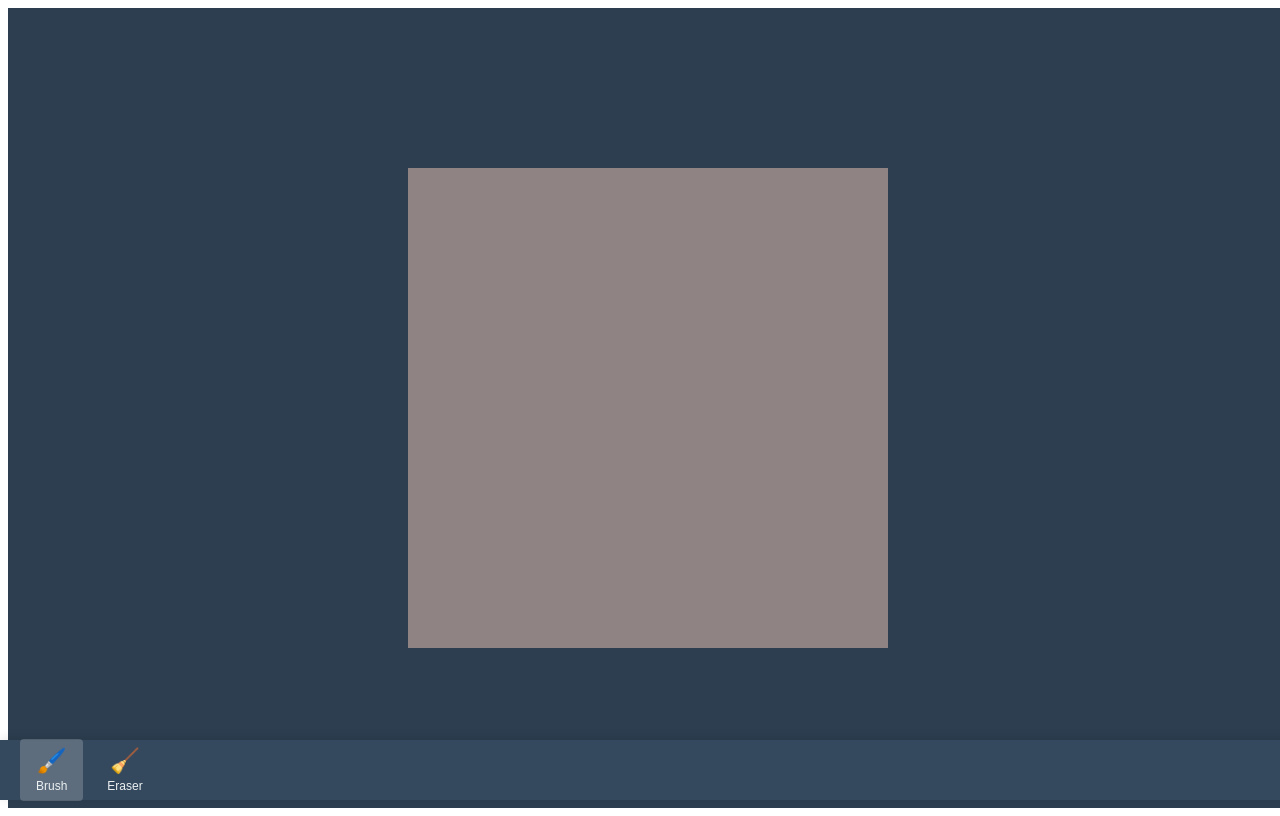
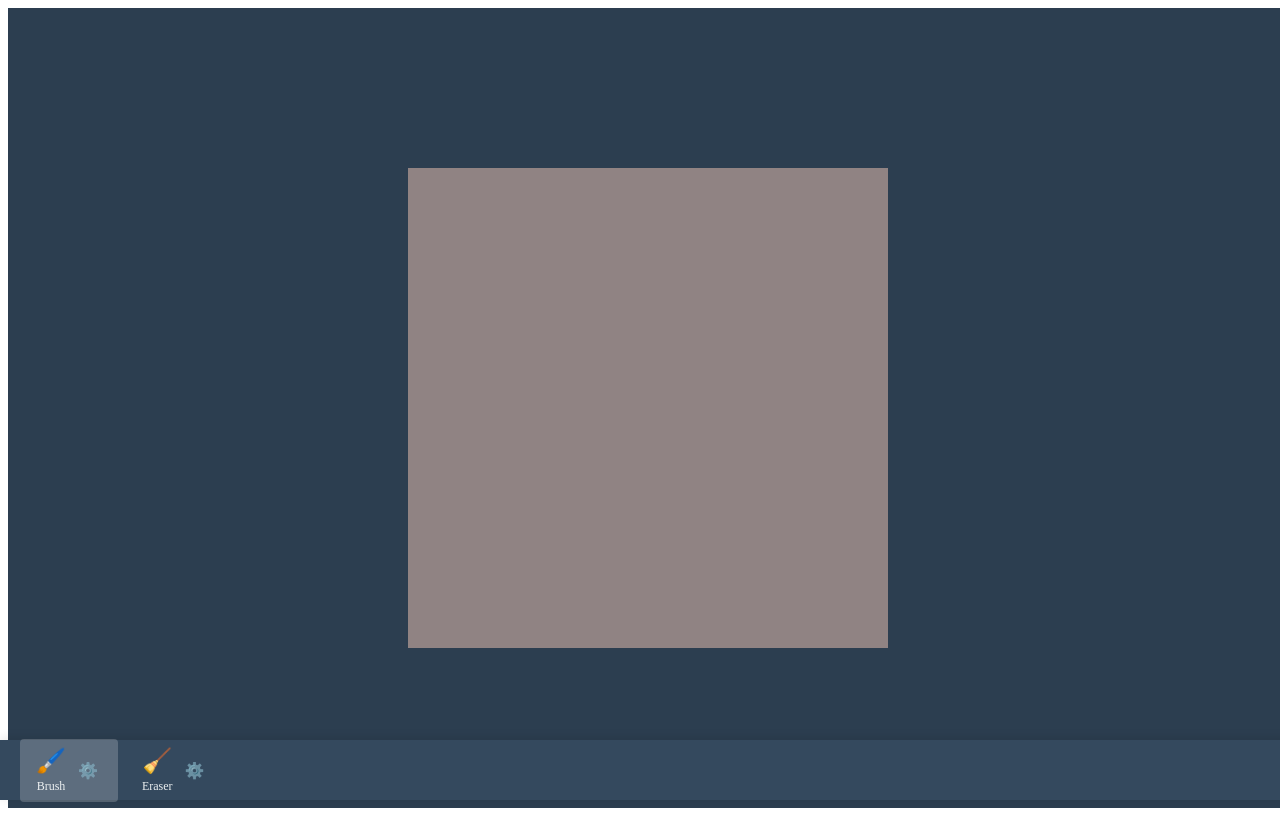
Before and after one commit to fickludd/bookish-octo-pancake, a SvelteKit app: page / in a window 1280 px wide. Built offline with nearby package versions, Linux system fonts and the light colour scheme.

Commit message:
tools with sizes

```diff
--- a/src/components/Canvas.svelte
+++ b/src/components/Canvas.svelte
@@ -1,7 +1,6 @@
 <script>
-  import { tools } from '$lib/tools';
 
-  let { activeTool, width, height } = $props();
+  let { activeTool, tools, width, height } = $props();
 
   let canvas = $state();
   let context = $state();
@@ -28,7 +27,7 @@
     bind:this={canvas}
     onpointerdown={(e) => {
       coords = { x: e.offsetX, y: e.offsetY };
-      const tool = tools[activeTool];
+      const tool = activeTool;
       console.log('Canvas - Using tool:', tool);
       // Draw initial point
       context.fillStyle = tool.color;
@@ -45,8 +44,8 @@
 
       if (e.buttons === 1) {
         e.preventDefault();
-        const tool = tools[activeTool];
-        tool.draw(context, previous, coords);
+        const tool = activeTool;
+        tool.draw(tool,context, previous, coords);
       }
     }}
   ></canvas>
--- /dev/null
+++ b/src/components/SettingsModal.svelte
@@ -0,0 +1,113 @@
+<script>
+  let { tool, updateTool, onClose } = $props();
+
+  function handleClickOutside(e) {
+    if (e.target === e.currentTarget) {
+      onClose();
+    }
+  }
+
+  function handleSizeChange(e) {
+    const newSize = parseInt(e.target.value);
+    updateTool(tool.name, { size: newSize });
+  }
+</script>
+
+<div class="modal-backdrop" on:click={handleClickOutside}>
+  <div class="modal">
+    <div class="modal-header">
+      <h3>{tool.name} Settings</h3>
+      <button class="close-button" on:click={onClose}>×</button>
+    </div>
+    <div class="modal-content">
+      <div class="setting">
+        <label for="size">Size</label>
+        <input
+          type="range"
+          id="size"
+          min="1"
+          max="50"
+          value={tool.size}
+          on:input={handleSizeChange}
+        />
+        <span class="size-value">{tool.size}px</span>
+      </div>
+    </div>
+  </div>
+</div>
+
+<style>
+  .modal-backdrop {
+    position: fixed;
+    top: 0;
+    left: 0;
+    width: 100%;
+    height: 100%;
+    background-color: rgba(0, 0, 0, 0.5);
+    display: flex;
+    justify-content: center;
+    align-items: center;
+    z-index: 1000;
+  }
+
+  .modal {
+    background-color: #2c3e50;
+    border-radius: 8px;
+    padding: 20px;
+    min-width: 300px;
+    box-shadow: 0 4px 6px rgba(0, 0, 0, 0.1);
+  }
+
+  .modal-header {
+    display: flex;
+    justify-content: space-between;
+    align-items: center;
+    margin-bottom: 20px;
+  }
+
+  .modal-header h3 {
+    margin: 0;
+    color: #ecf0f1;
+    text-transform: capitalize;
+  }
+
+  .close-button {
+    background: none;
+    border: none;
+    color: #ecf0f1;
+    font-size: 24px;
+    cursor: pointer;
+    padding: 0;
+    line-height: 1;
+  }
+
+  .setting {
+    display: flex;
+    align-items: center;
+    gap: 10px;
+    color: #ecf0f1;
+  }
+
+  input[type="range"] {
+    flex: 1;
+    height: 4px;
+    -webkit-appearance: none;
+    background: #34495e;
+    border-radius: 2px;
+    outline: none;
+  }
+
+  input[type="range"]::-webkit-slider-thumb {
+    -webkit-appearance: none;
+    width: 16px;
+    height: 16px;
+    background: #3498db;
+    border-radius: 50%;
+    cursor: pointer;
+  }
+
+  .size-value {
+    min-width: 50px;
+    text-align: right;
+  }
+</style>
--- a/src/components/Tool.svelte
+++ b/src/components/Tool.svelte
@@ -1,9 +1,9 @@
 <script>
   import { createEventDispatcher } from 'svelte';
+  import SettingsModal from './SettingsModal.svelte';
 
-  export let name = '';
-  export let icon = '';
-  export let active = false;
+  let { name = '', icon = '', active = false, tool, updateTool } = $props();
+  let showSettings = $state(false);
 
   const dispatch = createEventDispatcher();
 
@@ -12,10 +12,23 @@
   }
 </script>
 
-<button class="tool" class:active on:click={handleClick}>
-  <span class="icon">{icon}</span>
-  <span class="name">{name}</span>
-</button>
+<div class="tool" class:active>
+  <div class="tool-content" on:click>
+    <span class="icon">{icon}</span>
+    <span class="name">{name}</span>
+  </div>
+  <button class="settings-button" on:click|stopPropagation={() => showSettings = true}>
+    ⚙️
+  </button>
+</div>
+
+{#if showSettings}
+  <SettingsModal
+    {tool}
+    {updateTool}
+    onClose={() => showSettings = false}
+  />
+{/if}
 
 <style>
   .tool {
@@ -26,9 +39,8 @@
     border-radius: 4px;
     cursor: pointer;
     display: flex;
-    flex-direction: column;
     align-items: center;
-    gap: 4px;
+    gap: 8px;
     transition: background-color 0.2s;
   }
 
@@ -40,6 +52,13 @@
     background-color: rgba(255, 255, 255, 0.2);
   }
 
+  .tool-content {
+    display: flex;
+    flex-direction: column;
+    align-items: center;
+    gap: 4px;
+  }
+
   .icon {
     font-size: 24px;
   }
@@ -48,4 +67,19 @@
     font-size: 12px;
     text-transform: capitalize;
   }
+
+  .settings-button {
+    background: none;
+    border: none;
+    color: #ecf0f1;
+    font-size: 16px;
+    padding: 4px;
+    cursor: pointer;
+    opacity: 0.7;
+    transition: opacity 0.2s;
+  }
+
+  .settings-button:hover {
+    opacity: 1;
+  }
 </style>
--- a/src/components/Toolbar.svelte
+++ b/src/components/Toolbar.svelte
@@ -1,11 +1,10 @@
 <script>
   import Tool from './Tool.svelte';
-  import { tools } from '$lib/tools';
 
-  let { activeTool, setActiveTool } = $props();
+  let { activeToolName, setActiveTool, tools, updateTool } = $props();
 
   $effect(() => {
-    console.log('Toolbar - Active tool changed:', activeTool);
+    console.log('Toolbar - Active tool changed:', activeToolName);
   });
 </script>
 
@@ -15,8 +14,10 @@
       <Tool
         name={tool.name}
         icon={tool.icon}
-        active={activeTool === tool.name}
-        on:click={() => {setActiveTool(tool.name);}}
+        active={activeToolName === tool.name}
+        {tool}
+        on:click={() => setActiveTool(tool.name)}
+        {updateTool}
       />
     {/each}
   </div>
--- a/src/lib/tools.js
+++ b/src/lib/tools.js
@@ -4,9 +4,9 @@ export const tools = {
     icon: '🖌️',
     color: 'black',
     size: 10,
-    draw: (context, from, to) => {
-      context.strokeStyle = 'black';
-      context.lineWidth = 10;
+    draw: (self, context, from, to) => {
+      context.strokeStyle = self.color;
+      context.lineWidth = self.size;
       context.lineCap = 'round';
       context.beginPath();
       context.moveTo(from.x, from.y);
@@ -19,9 +19,9 @@ export const tools = {
     icon: '🧹',
     color: '#908383', // Same as canvas background
     size: 20,
-    draw: (context, from, to) => {
-      context.strokeStyle = '#908383';
-      context.lineWidth = 20;
+    draw: (self, context, from, to) => {
+      context.strokeStyle = self.color; //'#908383';
+      context.lineWidth = self.size; //20;
       context.lineCap = 'round';
       context.beginPath();
       context.moveTo(from.x, from.y);
--- a/src/routes/App.svelte
+++ b/src/routes/App.svelte
@@ -1,25 +1,42 @@
 <script>
 	import Canvas from '../components/Canvas.svelte';
 	import Toolbar from '../components/Toolbar.svelte';
+	import { tools as initialTools } from '$lib/tools';
 
 	let canvasWidth = $state(480);
 	let canvasHeight = $state(480);
 
-	const colors = ['black', 'red', 'orange', 'yellow', 'green', 'blue', 'indigo', 'violet', 'white', 'black'];
+	let tools = $state(initialTools);
+	let activeToolName = $state('brush');
+	let activeTool = $derived(tools[activeToolName]);
 
-	let activeTool = $state('brush');
-  	let selected = $state(colors[0]);
-  	let size = $state(10);
+	$inspect(tools);
+	$inspect(activeToolName);
+	$inspect(activeTool);
 
-	function setActiveTool(tool) {
-		activeTool = tool;
+	function setActiveTool(toolName) {
+		activeToolName = toolName;
 	}
 
+	function updateTool(toolName, updates) {
+		tools = {
+			...tools,
+			[toolName]: {
+				...tools[toolName],
+				...updates
+			}
+		};
+	}
 </script>
 
 <main>
-	<Canvas activeTool={activeTool} width={canvasWidth} height={canvasHeight} />
-	<Toolbar {activeTool} {setActiveTool} />
+	<Canvas {activeTool} {tools} width={canvasWidth} height={canvasHeight} />
+	<Toolbar
+		{activeToolName}
+		setActiveTool={setActiveTool}
+		{tools}
+		{updateTool}
+	/>
 </main>
 
 <style>
```
